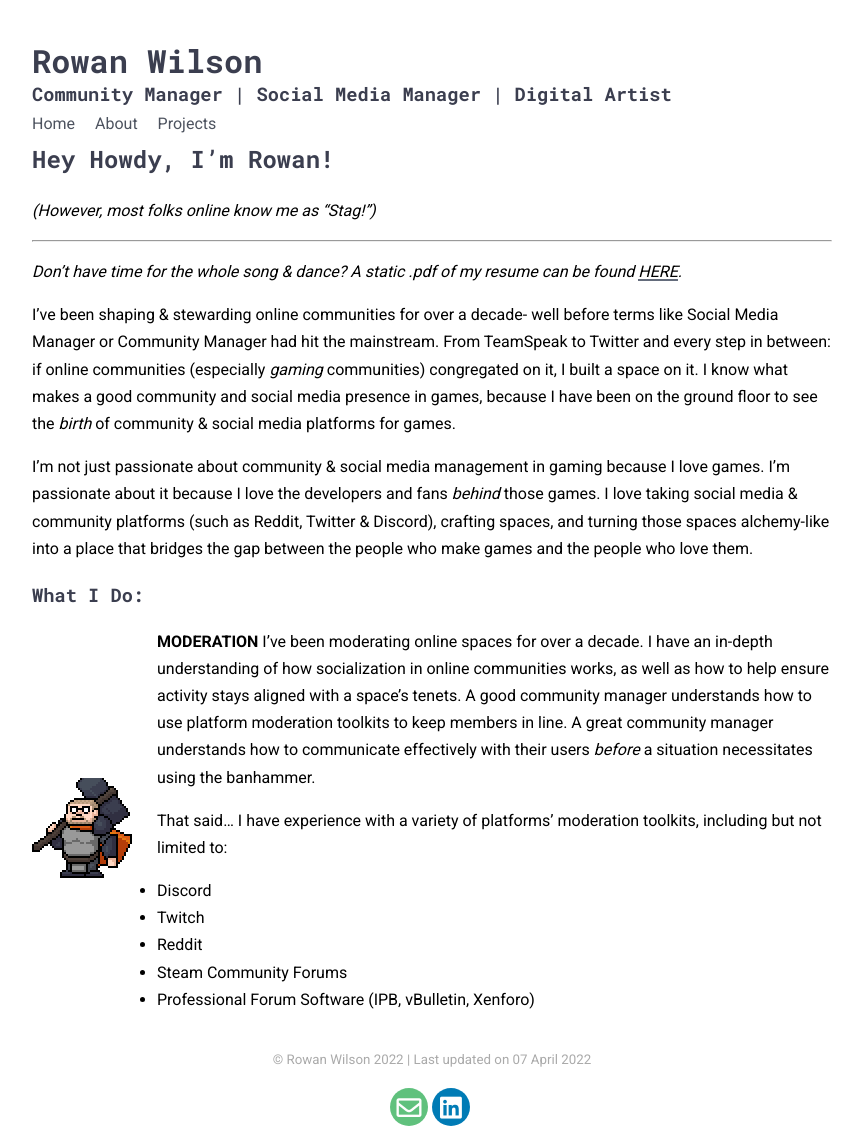
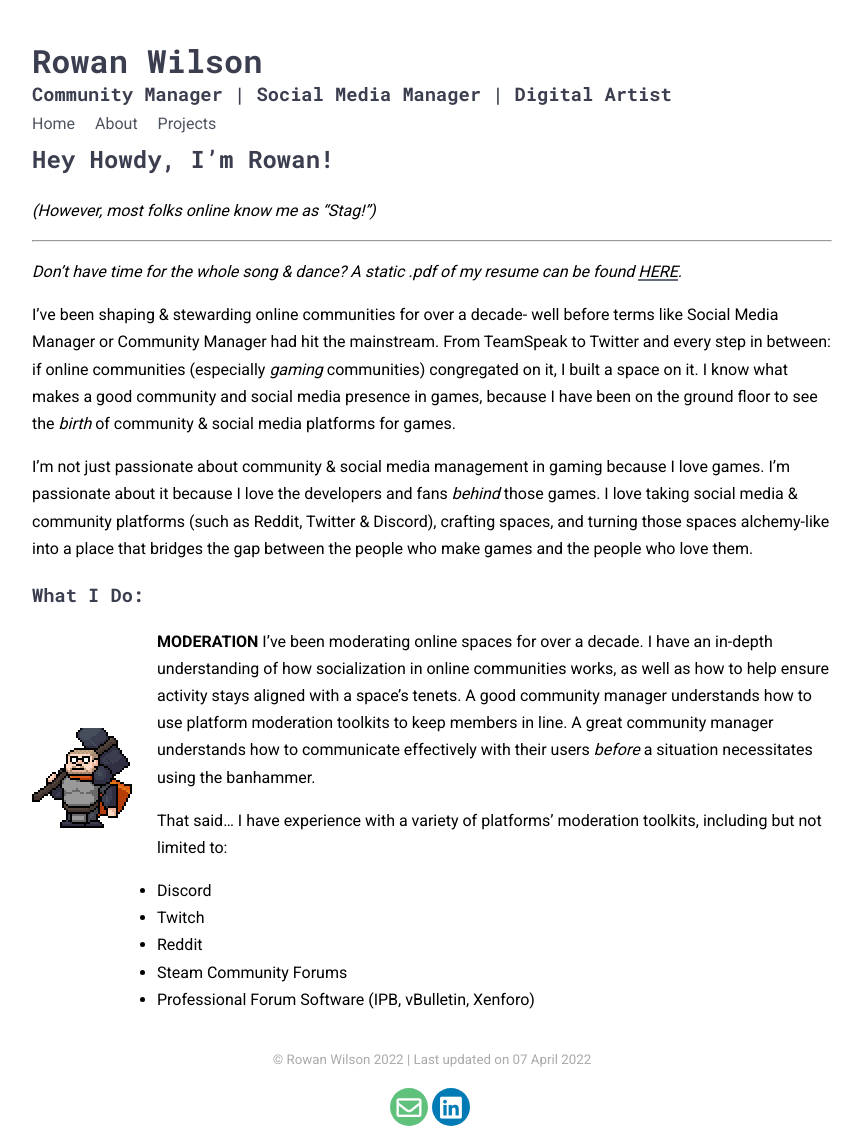
Before and after one commit to stagrunner/rowanjwilson, a Jekyll site: the page built from _pages/about.md, in a window 1280 px wide. Shown: the whole page, without its empty margins (208-1071 px from the left). Built offline with Jekyll 4.4.1, drawn with Linux system fonts in a browser that asks for light colours; nearby versions of some CDN libraries.

Commit message:
Update about.md

```diff
--- a/_pages/about.md
+++ b/_pages/about.md
@@ -20,7 +20,7 @@ I'm not just passionate about community & social media management in gaming beca
 ### What I Do:
 
 
-![mod](/assets/images/mod.gif){: style="float: left; padding-right: 25px; padding-top: 150px; padding-bottom: 150px"} **MODERATION**
+![mod](/assets/images/mod.gif){: style="float: left; padding-right: 25px; padding-top: 100px; padding-bottom: 200px"} **MODERATION**
 I've been moderating online spaces for over a decade. I have an in-depth understanding of how socialization in online communities works, as well as how to help ensure activity stays aligned with a space's tenets. A good community manager understands how to use platform moderation toolkits to keep members in line. A great community manager understands how to communicate effectively with their users *before* a situation necessitates using the banhammer.
 
 That said... I have experience with a variety of platforms' moderation toolkits, including but not limited to:
```
